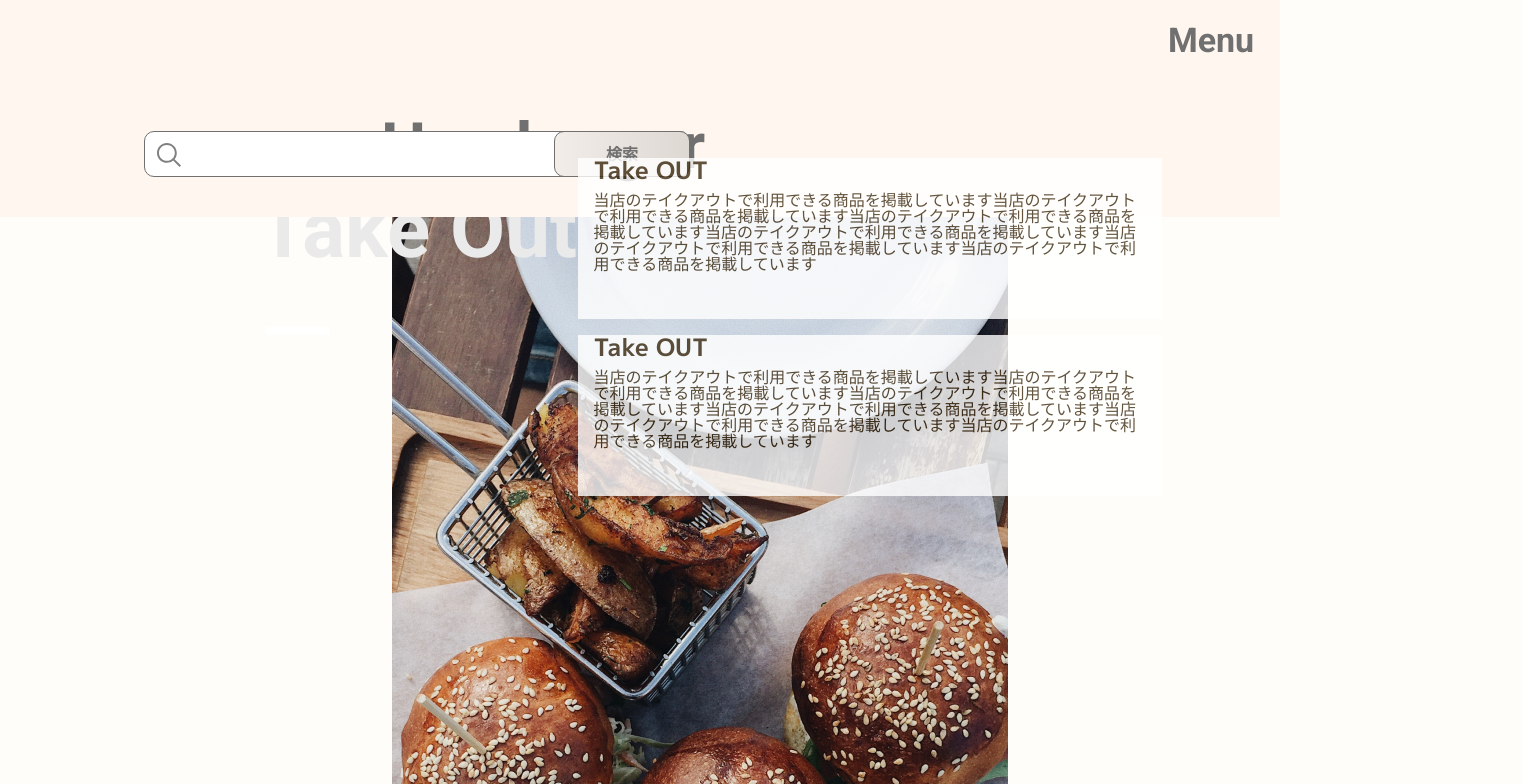
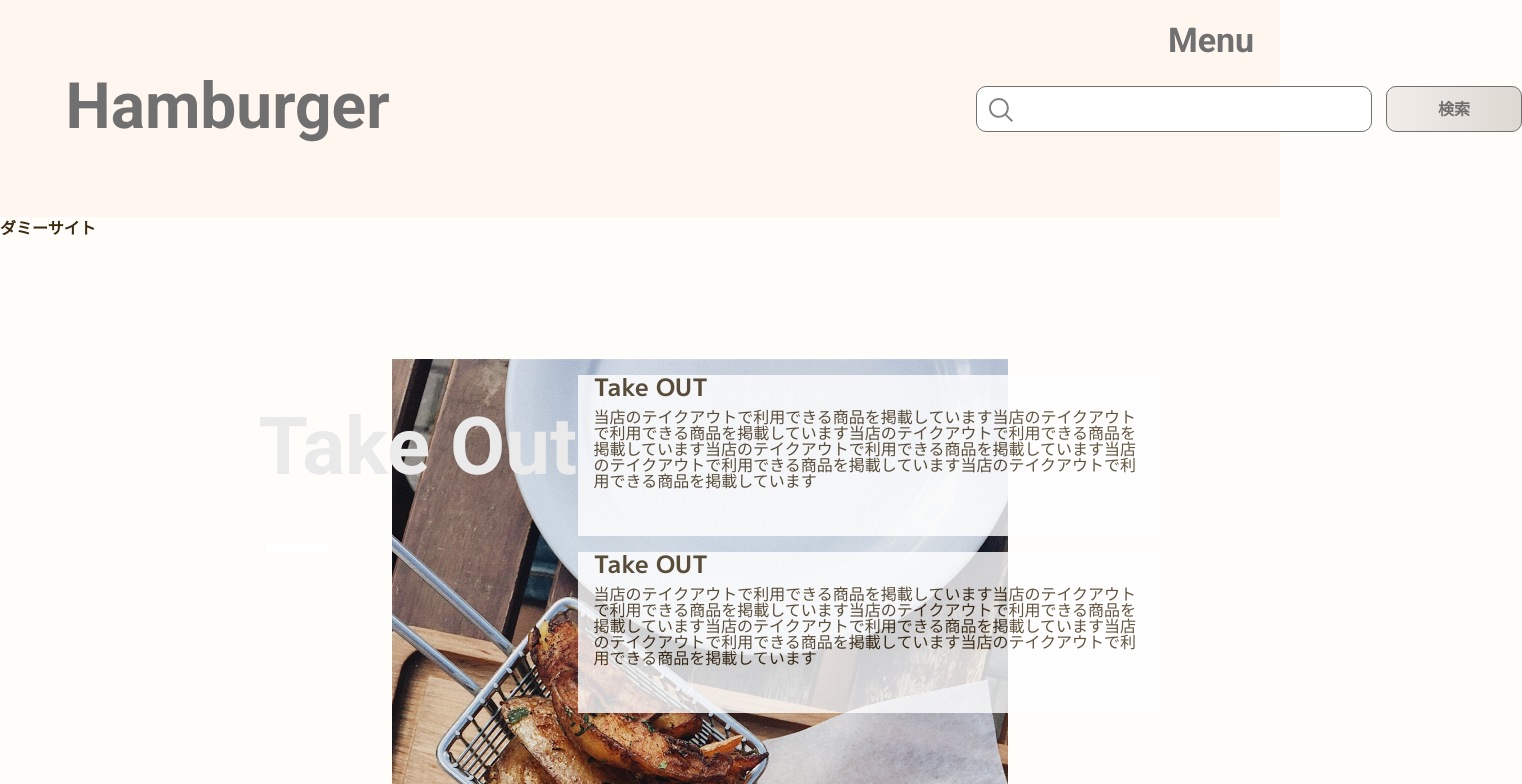
Before and after one commit to step07201985/BurgerGallery, a plain HTML site: page index.html in a window 1280 px wide. Shown: the top 784 px of the page, 1522 px wide, since content can reach past the window. Drawn offline with nearby package versions, Linux system fonts and the light colour scheme; some packages are replaced by stand-ins of ours; a web font is replaced by a local one.

Commit message:
Update CSS styles and source map for improved layout and typography
- Adjusted header styles for better responsiveness and alignment.
- Enhanced site title and section title styles for improved visibility.
- Updated search input and button styles for a more cohesive design.
- Modified service card styles for better presentation on various screen sizes.
- Updated source map to reflect changes in the CSS structure.

```diff
--- a/css/style.css
+++ b/css/style.css
@@ -80,10 +80,14 @@ li {
 @media (min-width: 1024px) {
   .l-header {
     max-width: 1553px;
-    height: 217px;
+    max-height: 217px;
     position: fixed;
     left: 0;
     top: 0;
+    box-sizing: border-box;
+    position: relative;
+    margin: 0 auto;
+    background: #FFF7EF;
   }
 }
 
@@ -105,8 +109,12 @@ li {
 }
 @media (min-width: 1024px) {
   .c-site-title {
-    margin: 66px 0 0 65px;
-    box-sizing: border-box;
+    position: absolute;
+    left: 65px;
+    top: 66px;
+    width: 325px;
+    height: 84px;
+    margin: 0;
   }
 }
 .c-site-title__link {
@@ -128,9 +136,16 @@ li {
 }
 @media (min-width: 1024px) {
   .c-site-title__link {
+    display: block;
+    width: 100%;
+    height: 100%;
+    text-decoration: none;
+    font-family: "Roboto", sans-serif;
+    font-weight: 700;
+    font-style: normal;
     font-size: 64px;
-    line-height: 1.172;
-    padding-block: 3px 6px;
+    line-height: 75px;
+    color: #707070;
   }
 }
 
@@ -345,10 +360,11 @@ li {
 }
 @media (min-width: 1024px) {
   .c-search {
-    min-width: 546px;
+    position: absolute;
+    left: 976px;
+    top: 86px;
+    max-width: 546px;
     height: 46px;
-    margin-bottom: 85px;
-    margin-right: 31px;
   }
 }
 .c-search__input {
@@ -389,9 +405,24 @@ li {
 }
 @media (min-width: 1024px) {
   .c-search__input {
-    min-width: 546px;
+    box-sizing: border-box;
+    position: absolute;
+    left: 0;
+    top: 0;
+    width: 396px;
     height: 46px;
+    background: #FFFFFF;
+    border: 1px solid #707070;
     border-radius: 10px;
+    outline: none;
+    font-size: 16px;
+    line-height: 24px;
+    color: #333;
+    padding-left: 42px;
+    background-image: url(../images/mushimegane.svg);
+    background-repeat: no-repeat;
+    background-size: 24px 24px;
+    background-position: 12px 11px;
   }
 }
 .c-search__button {
@@ -420,6 +451,23 @@ li {
     justify-content: center;
   }
 }
+@media (min-width: 1024px) {
+  .c-search__button {
+    box-sizing: border-box;
+    position: absolute;
+    left: 410px;
+    top: 0;
+    width: 136px;
+    height: 46px;
+    border: 1px solid #707070;
+    border-radius: 10px;
+    background: linear-gradient(90deg, #F2EDE9 0%, #DED8D3 100%);
+    display: flex;
+    align-items: center;
+    justify-content: center;
+    cursor: pointer;
+  }
+}
 .c-search__button-text {
   font-family: "M PLUS 1p", sans-serif;
   font-weight: 700;
@@ -430,7 +478,7 @@ li {
   text-align: center;
 }
 @media (min-width: 768px) {
-  .c-search__button {
+  .c-search__button-text {
     font-family: "M PLUS 1p", sans-serif;
     font-weight: 700;
     font-style: normal;
@@ -440,9 +488,13 @@ li {
   }
 }
 @media (min-width: 1024px) {
-  .c-search__button {
-    min-width: 136px;
-    height: 46px;
+  .c-search__button-text {
+    font-family: "M PLUS 1p", sans-serif;
+    font-weight: 700;
+    font-style: normal;
+    font-size: 16px;
+    line-height: 24px;
+    color: #707070;
   }
 }
 
```
Also changed, not shown: css/style.min.css, 2 other files.
